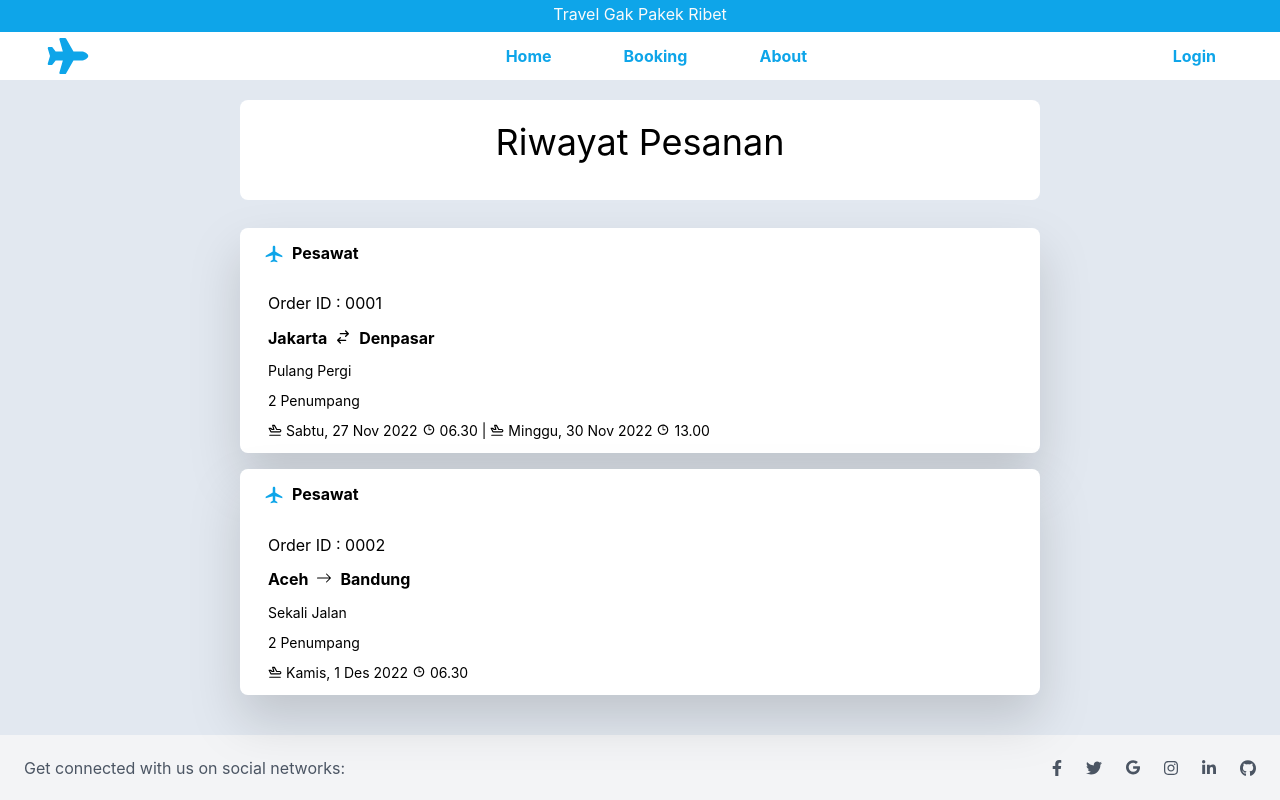
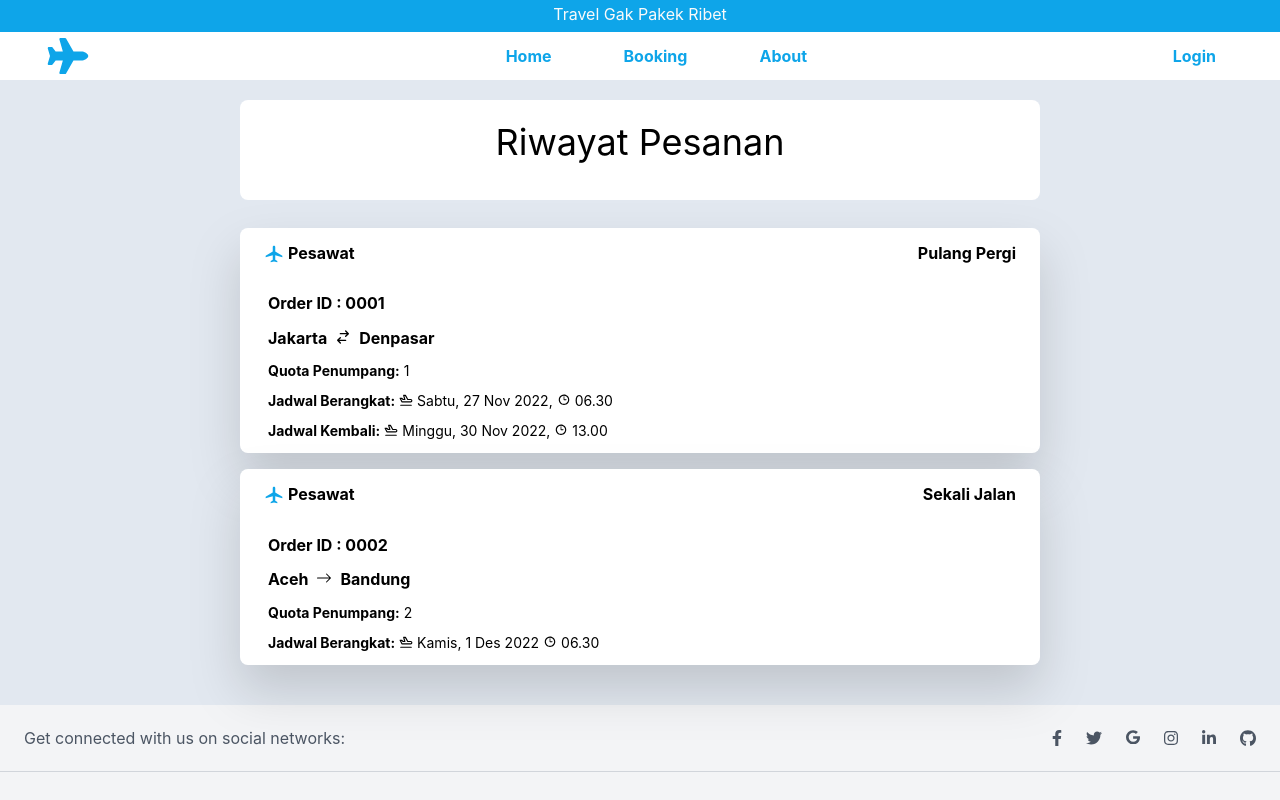
Before and after one commit to BinarFEBE6/front-end, a React (Create React App) app in the folder binar-befe6/: page /History in a window 1280 px wide. Shown: the top 800 px of the page. Built offline with nearby package versions, Linux system fonts and the light colour scheme.

Commit message:
perbaiki desain history

```diff
--- a/binar-befe6/src/pages/History.jsx
+++ b/binar-befe6/src/pages/History.jsx
@@ -20,12 +20,18 @@ function History() {
         </div>
 
         <div className="bg-white w-full px-2   mt-5 lg:w-[800px] rounded-lg drop-shadow-2xl">
-          <div className="flex p-4 gap-2">
-            <MdAirplanemodeActive className="text-sky-500 text-[20px]" />
-            <p className="font-bold">Pesawat</p>
+          <div className="flex  p-4 gap-1">
+            <div>
+              <MdAirplanemodeActive className="text-sky-500 text-[20px]" />
+            </div>
+
+            <div className="flex justify-between w-screen">
+              <p className="font-bold">Pesawat</p>
+              <p className="font-bold">Pulang Pergi</p>
+            </div>
           </div>
           <div className="ml-5">
-            <p>Order ID : 0001</p>
+            <p className="font-bold">Order ID : 0001</p>
           </div>
           <div className="flex ml-5 gap-2">
             <p className="font-bold">Jakarta</p>
@@ -35,32 +41,54 @@ function History() {
 
           <div className=" ml-5  flex lg:ml-5 gap-2">
             <div className="grid">
-              <p className="text-[11px] lg:text-[14px]">Pulang Pergi</p>
-              <p className="text-[11px] lg:text-[14px]">2 Penumpang</p>
+              {/* <p className=" text-[13px] lg:text-[14px]">Pulang Pergi</p> */}
+              <div className="flex gap-1">
+                <p className="font-bold text-[13px] lg:text-[14px]">
+                  Quota Penumpang:
+                </p>
+                <p className=" text-[13px] lg:text-[14px]">1</p>
+              </div>
 
               <div className="flex gap-1">
-                <TbPlaneInflight className=" text-[11px] lg:text-[14px]" />
-                <p className="text-[11px] lg:text-[14px]">Sabtu, 27 Nov 2022</p>
-                <WiTime3 className="text-[11px] lg:text-[14px]" />
-                <p className="text-[11px] lg:text-[14px]">06.30 | </p>
-                <TbPlaneInflight className="text-[11px] lg:text-[14px]" />
-                <p className="text-[11px] lg:text-[14px]">
-                  Minggu, 30 Nov 2022
+                <p className="font-bold text-[13px] lg:text-[14px]">
+                  Jadwal Berangkat:
                 </p>
-                <WiTime3 className="text-[11px] lg:text-[14px]" />
-                <p className="text-[11px] lg:text-[14px]">13.00</p>
+                <TbPlaneInflight className=" text-[12px] lg:text-[14px]" />
+                <p className=" text-[13px] lg:text-[14px]">
+                  Sabtu, 27 Nov 2022,
+                </p>
+                <WiTime3 className=" text-[13px] lg:text-[14px]" />
+                <p className=" text-[13px] lg:text-[14px]">06.30 </p>
+              </div>
+
+              <div className="flex gap-1">
+                <p className="font-bold text-[13px] lg:text-[14px]">
+                  Jadwal Kembali:
+                </p>
+                <TbPlaneInflight className="text-[13px] lg:text-[14px]" />
+                <p className=" text-[13px] lg:text-[14px]">
+                  Minggu, 30 Nov 2022,
+                </p>
+                <WiTime3 className=" text-[13px] lg:text-[14px]" />
+                <p className=" text-[13px] lg:text-[14px]">13.00</p>
               </div>
             </div>
           </div>
         </div>
 
         <div className="bg-white w-full px-2   mt-2 lg:w-[800px] rounded-lg drop-shadow-2xl">
-          <div className="flex p-4 gap-2">
-            <MdAirplanemodeActive className="text-sky-500 text-[20px]" />
-            <p className="font-bold">Pesawat</p>
+          <div className="flex p-4 gap-1">
+            <div>
+              <MdAirplanemodeActive className="text-sky-500 text-[20px]" />
+            </div>
+
+            <div className="flex justify-between w-screen">
+              <p className="font-bold">Pesawat</p>
+              <p className="font-bold">Sekali Jalan</p>
+            </div>
           </div>
           <div className="ml-5">
-            <p>Order ID : 0002</p>
+            <p className="font-bold">Order ID : 0002</p>
           </div>
           <div className="flex ml-5 gap-2">
             <p className="font-bold">Aceh</p>
@@ -70,13 +98,21 @@ function History() {
 
           <div className="gap-1 flex ml-5 lg:gap-2">
             <div className="grid">
-              <p className="text-[11px] lg:text-[14px]">Sekali Jalan</p>
-              <p className="text-[11px] lg:text-[14px]">2 Penumpang</p>
               <div className="flex gap-1">
-                <TbPlaneInflight className="text-[11px] lg:text-[14px]" />
-                <p className="text-[11px] lg:text-[14px]">Kamis, 1 Des 2022</p>
-                <WiTime3 className="text-[11px] lg:text-[14px]" />
-                <p className="text-[11px] lg:text-[14px]">06.30 </p>
+                <p className="font-bold text-[13px] lg:text-[14px]">
+                  Quota Penumpang:
+                </p>
+                <p className=" text-[13px] lg:text-[14px]">2</p>
+              </div>
+
+              <div className="flex gap-1">
+                <p className="font-bold text-[13px] lg:text-[14px]">
+                  Jadwal Berangkat:
+                </p>
+                <TbPlaneInflight className=" text-[13px] lg:text-[14px]" />
+                <p className=" text-[13px] lg:text-[14px]">Kamis, 1 Des 2022</p>
+                <WiTime3 className=" text-[13px] lg:text-[14px]" />
+                <p className=" text-[13px] lg:text-[14px]">06.30 </p>
               </div>
             </div>
           </div>
```
